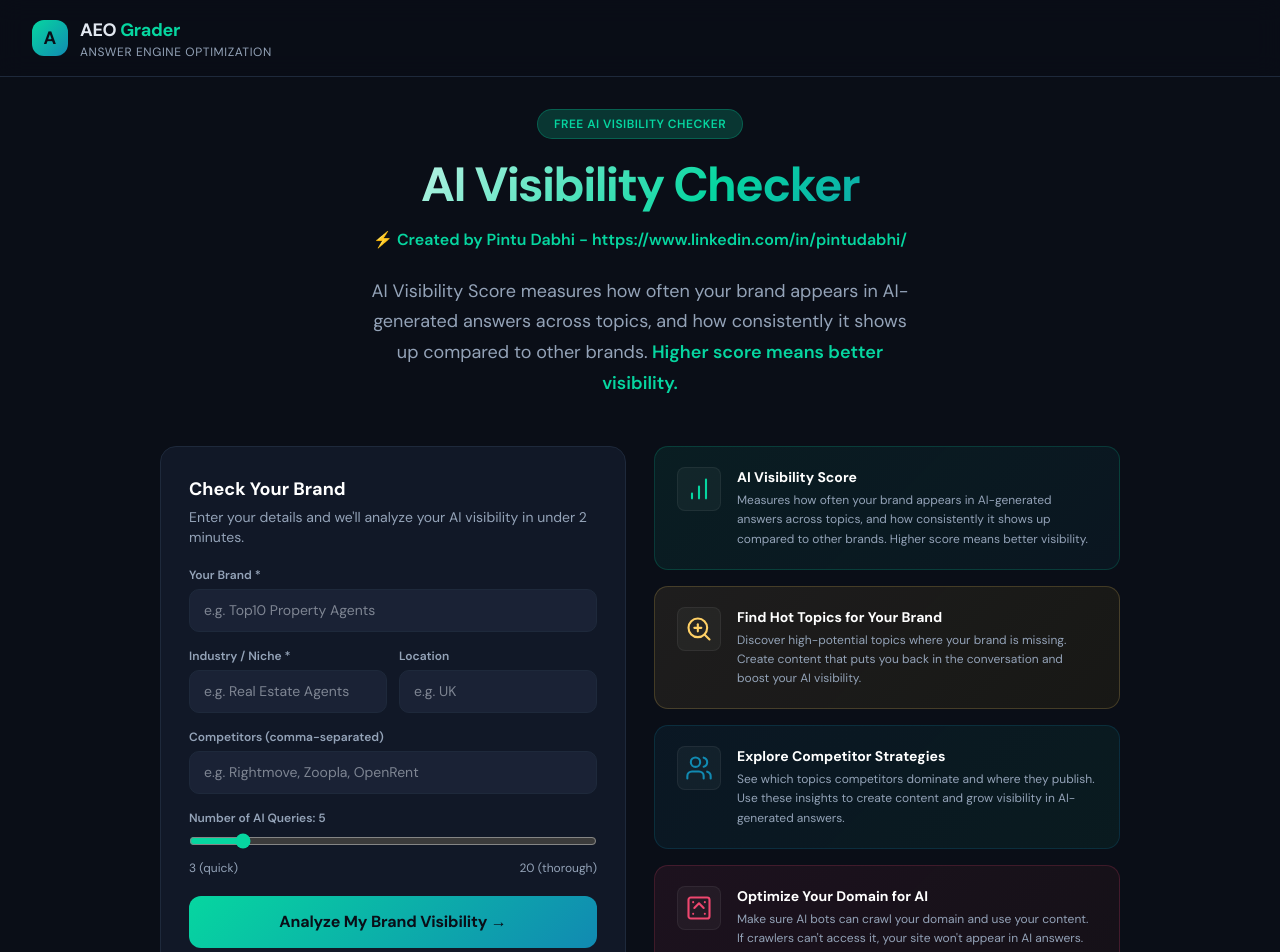
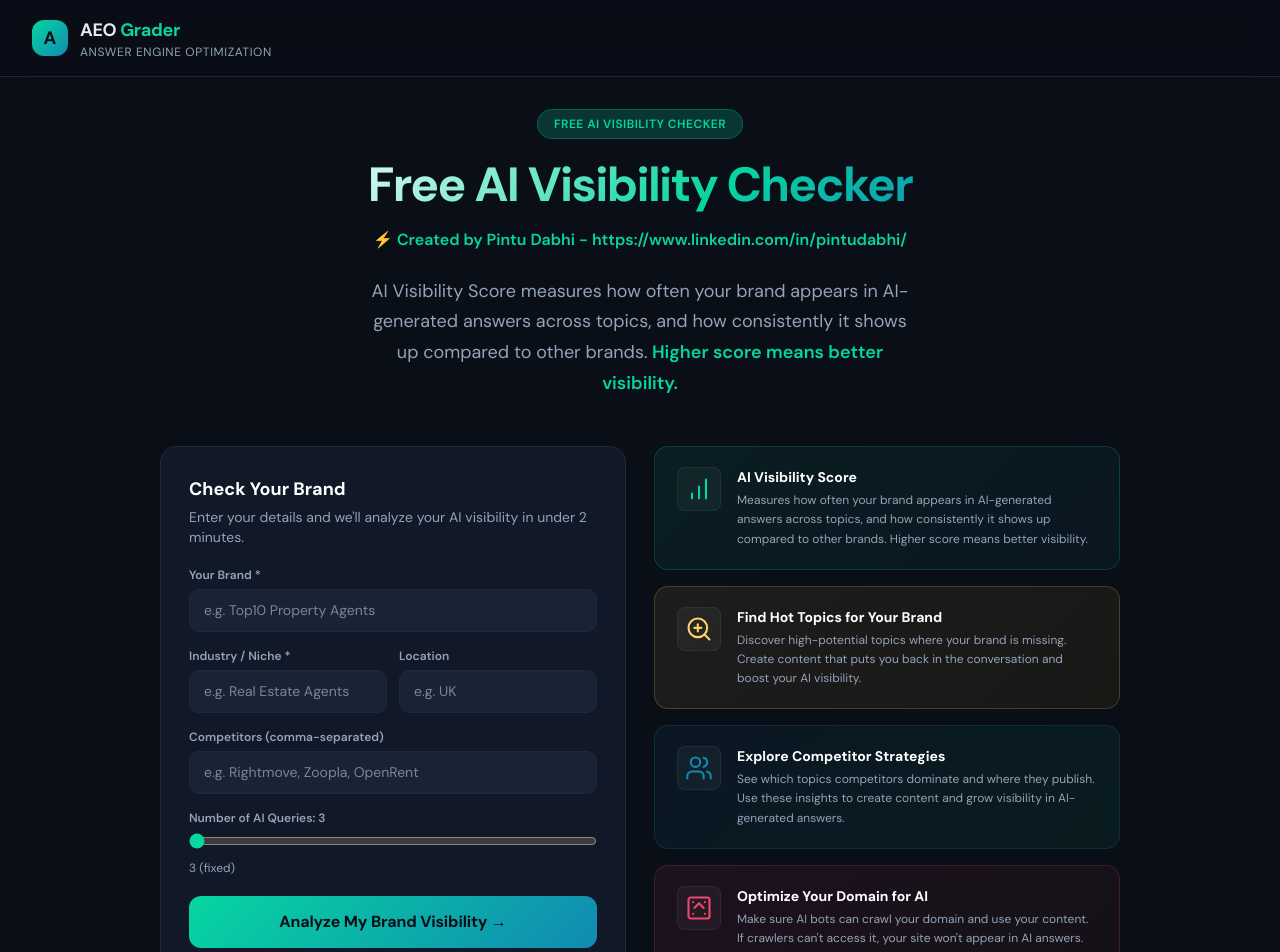
Before and after one commit to tanujadabhi92-ctrl/free-ai-visibility-checker, a Next.js app: page / in a window 1280 px wide. Shown: the top 952 px of the page. Built offline with nearby package versions, Linux system fonts and the light colour scheme.

Commit message:
updated content

```diff
--- a/app/page.tsx
+++ b/app/page.tsx
@@ -176,7 +176,7 @@ export default function Home() {
     competitors: "",
     niche: "",
     location: "",
-    numPrompts: 5,
+    numPrompts: 3,
   });
   const [results, setResults] = useState<Result[]>([]);
   const [scores, setScores] = useState<Scores | null>(null);
@@ -362,7 +362,7 @@ export default function Home() {
                   WebkitBackgroundClip: "text",
                   WebkitTextFillColor: "transparent",
                 }}>
-                AI Visibility Checker
+                Free AI Visibility Checker
               </h1>
               <span style={{ color: "var(--accent)", fontWeight: 600 }}>
                 ⚡ Created by Pintu Dabhi - <a href="https://www.linkedin.com/in/pintudabhi/">https://www.linkedin.com/in/pintudabhi/</a>
@@ -421,11 +421,11 @@ export default function Home() {
                   </Field>
 
                   <Field label={`Number of AI Queries: ${config.numPrompts}`}>
-                    <input type="range" min={3} max={20} value={config.numPrompts}
+                    <input type="range" min={3} max={3} value={config.numPrompts}
                       onChange={(e) => setConfig((p) => ({ ...p, numPrompts: +e.target.value }))}
                       style={{ width: "100%", accentColor: "var(--accent)" }} />
                     <div className="flex justify-between text-xs mt-1" style={{ color: "var(--muted)" }}>
-                      <span>3 (quick)</span><span>20 (thorough)</span>
+                      <span>3 (fixed)</span>
                     </div>
                   </Field>
                 </div>
```
